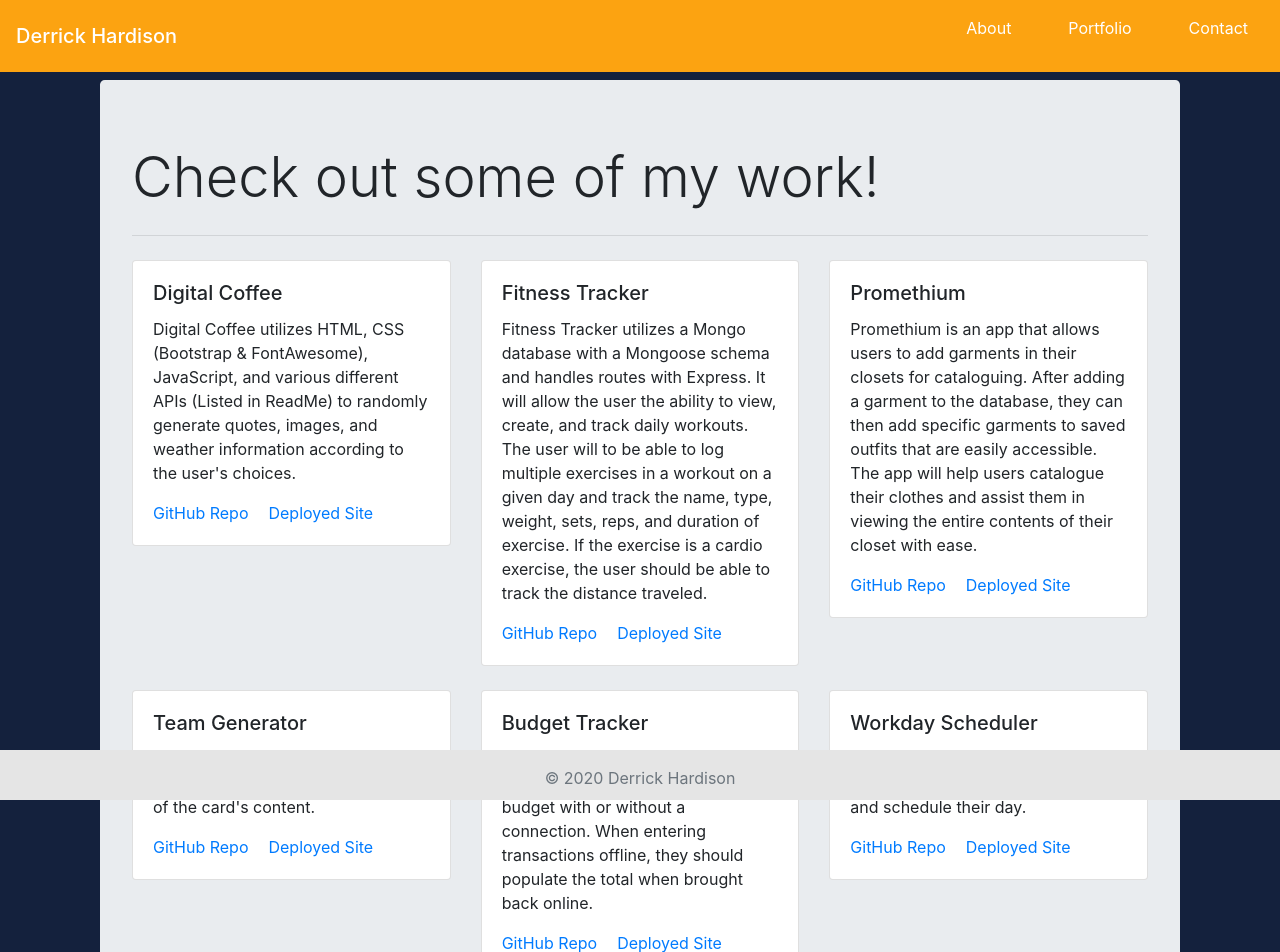
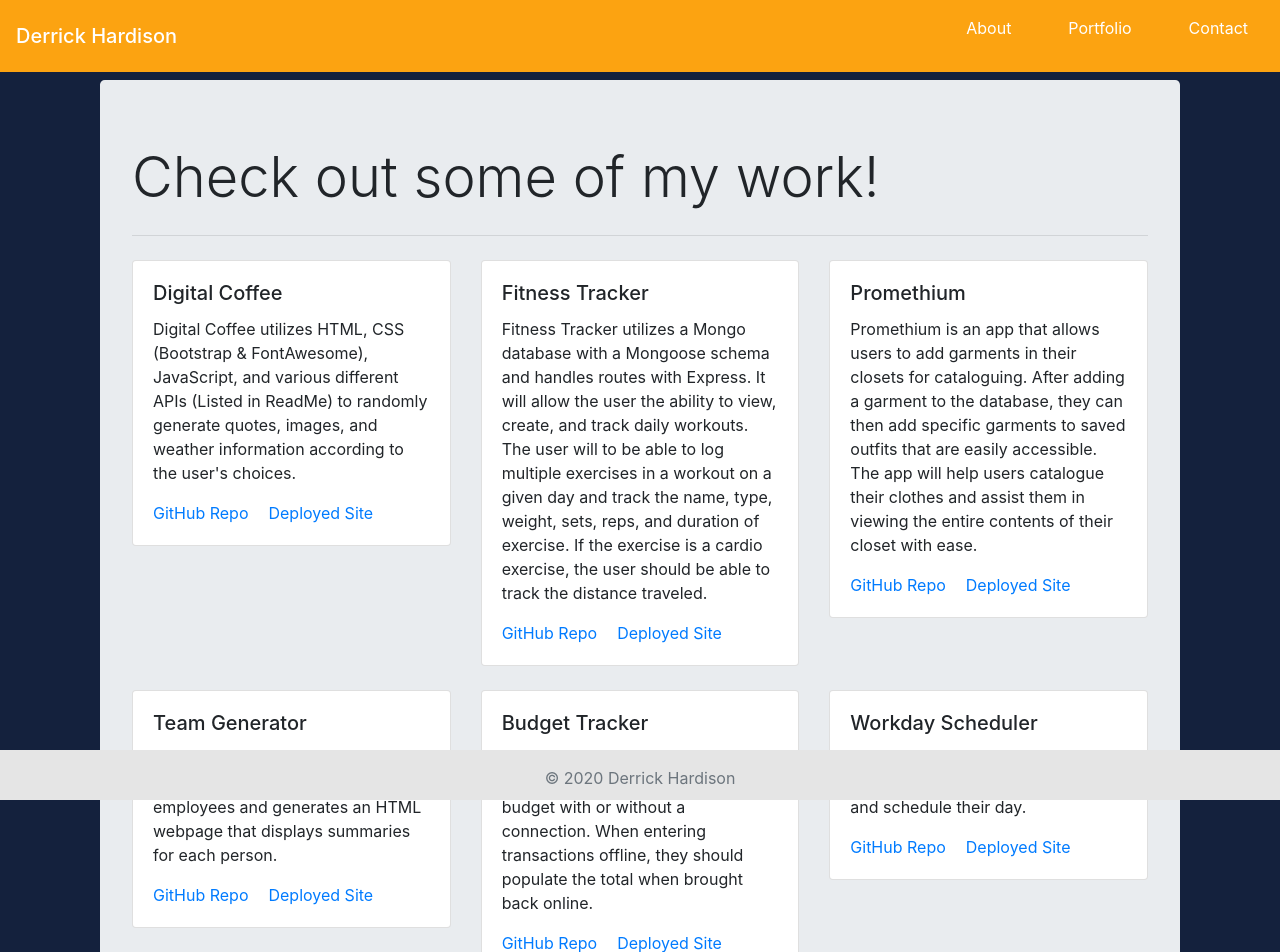
Before and after one commit to derrickhardison/my-hosted-portfolio, a React (Create React App) app: page /#/portfolio in a window 1280 px wide. Shown: the top 952 px of the page. Built offline with nearby package versions, Linux system fonts and the light colour scheme.

Commit message:
Updated about section for Team Generator project

```diff
--- a/src/Components/Project/Project.jsx
+++ b/src/Components/Project/Project.jsx
@@ -119,8 +119,9 @@ const Project = () => {
                     <h5 className="card-title">Team Generator</h5>
 
                     <p className="card-text">
-                      Some quick example text to build on the card title and
-                      make up the bulk of the card's content.
+                      Team generator builds a Node CLI that takes in information
+                      about employees and generates an HTML webpage that
+                      displays summaries for each person.
                     </p>
                     <a
                       href="https://github.com/derrickhardison/team-generator"
```
